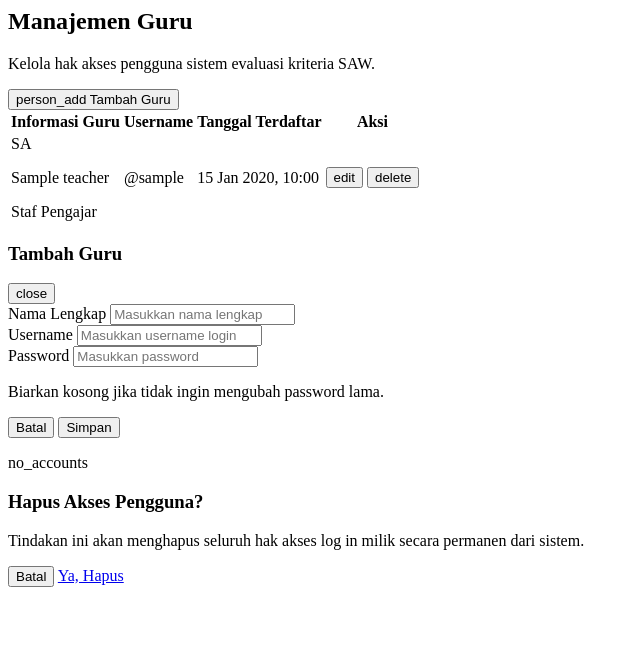
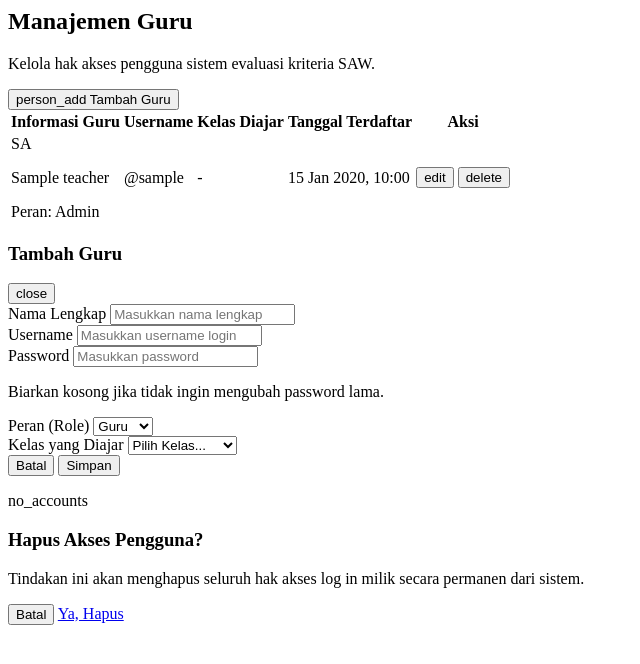
Before and after one commit to Airmax21/SAW-CI3, a CodeIgniter app: the page made by application/views/pages/teacher/index.php in a window 1280 px wide. Shown: the top 664 px of the page, without its empty margins (0-640 px from the left). Run offline with CodeIgniter, Linux system fonts and the light colour scheme; the template is opened without the code that fills it: most values are stand-ins (such as "Sample title", 1, 10 or a date in 2020).

Commit message:
feat: add roles in  users

```diff
--- a/application/controllers/Auth.php
+++ b/application/controllers/Auth.php
@@ -50,7 +50,9 @@ class Auth extends CI_Controller
                 'is_logged_in' => TRUE,
                 'teacher_id'   => $teacher->id,
                 'teacher_name' => $teacher->name,
-                'username'     => $teacher->username
+                'username'     => $teacher->username,
+                'role'         => $teacher->role,
+                'class_id'     => $teacher->class_id
             );
             $this->session->set_userdata($session_data);
 
--- a/application/core/MY_Controller.php
+++ b/application/core/MY_Controller.php
@@ -13,7 +13,7 @@ class MY_Controller extends CI_Controller
         $this->load->helper('url');
 
         // Logic Filter Jalur Autentikasi (Pengganti Filter Auth CI4)
-        if ($this->session->userdata('is_logged_in') !== TRUE) {
+        if (!is_cli() && $this->session->userdata('is_logged_in') !== TRUE) {
             // Jika belum login, tendang balik ke halaman login
             redirect('auth/login');
         }
--- a/application/views/pages/ranking/index.php
+++ b/application/views/pages/ranking/index.php
@@ -40,7 +40,7 @@
         </form>
 
         <!-- Tombol Aksi Ekspor & Cetak (Mengarahkan ke rute endpoint controller Ranking CI3) -->
-        <a href="<?= base_url('ranking/exportPdf?class_id=' . $selected_class_id . '&period=' . $selected_period) ?>"
+        <a href="<?= site_url('ranking/exportPdf?class_id=' . $selected_class_id . '&period=' . $selected_period) ?>"
             class="px-4 py-2 rounded-full bg-surface-container-high text-secondary font-bold hover:bg-secondary-container hover:scale-105 transition-all ease-out duration-300 flex items-center gap-1.5 text-xs shrink-0 decoration-none">
             <span class="material-symbols-outlined text-sm">download</span> Ekspor PDF
         </a>
--- a/application/views/pages/teacher/index.php
+++ b/application/views/pages/teacher/index.php
@@ -17,6 +17,7 @@
                 <tr class="bg-surface-container-low/50">
                     <th class="p-8 text-[10px] font-black uppercase text-outline tracking-[0.2em] border-b border-outline-variant">Informasi Guru</th>
                     <th class="p-8 text-[10px] font-black uppercase text-outline tracking-[0.2em] border-b border-outline-variant">Username</th>
+                    <th class="p-8 text-[10px] font-black uppercase text-outline tracking-[0.2em] border-b border-outline-variant">Kelas Diajar</th>
                     <th class="p-8 text-[10px] font-black uppercase text-outline tracking-[0.2em] border-b border-outline-variant">Tanggal Terdaftar</th>
                     <th class="p-8 text-[10px] font-black uppercase text-outline tracking-[0.2em] border-b border-outline-variant text-right">Aksi</th>
                 </tr>
@@ -36,20 +37,24 @@
                                 <div>
                                     <p class="font-bold text-on-background text-lg leading-tight"><?= html_escape($t->name) ?></p>
                                     <p class="text-[10px] font-black text-outline uppercase tracking-wider mt-1">
-                                        <?= $active_teacher_id === (int)$t->id ? 'Akun Anda Saat Ini' : 'Staf Pengajar' ?>
+                                        Peran: <span class="text-primary font-bold"><?= $t->role === 'admin' ? 'Admin' : 'Guru' ?></span>
+                                        <?= $active_teacher_id === (int)$t->id ? ' • (Akun Anda)' : '' ?>
                                     </p>
                                 </div>
                             </div>
                         </td>
                         <td class="p-6 font-bold text-on-surface-variant text-sm">@<?= html_escape($t->username) ?></td>
+                        <td class="p-6 font-bold text-on-surface-variant text-sm">
+                            <?= $t->role === 'admin' ? '<span class="text-outline font-normal">-</span>' : ($t->class_name ? html_escape($t->class_name) : '<span class="text-red-500 font-normal">Belum ditentukan</span>') ?>
+                        </td>
                         <td class="p-6 text-outline font-medium text-sm"><?= date('d M Y, H:i', strtotime($t->created_at)) ?></td>
                         <td class="p-6 text-right">
                             <div class="flex items-center justify-end gap-2">
-                                <button onclick="openEditModal(<?= $t->id ?>, '<?= html_escape($t->name) ?>', '<?= html_escape($t->username) ?>')" class="text-tertiary hover:bg-tertiary-fixed p-2.5 rounded-full transition-colors" title="Edit Data">
+                                <button onclick="openEditModal(<?= $t->id ?>, '<?= html_escape(addslashes($t->name)) ?>', '<?= html_escape(addslashes($t->username)) ?>', '<?= $t->role ?>', '<?= $t->class_id ?>')" class="text-tertiary hover:bg-tertiary-fixed p-2.5 rounded-full transition-colors" title="Edit Data">
                                     <span class="material-symbols-outlined text-xl">edit</span>
                                 </button>
                                 <?php if ($active_teacher_id !== (int)$t->id): ?>
-                                    <button onclick="openDeleteModal(<?= $t->id ?>, '<?= html_escape($t->name) ?>')" class="text-red-500 hover:bg-red-50 p-2.5 rounded-full transition-colors" title="Hapus Akses">
+                                    <button onclick="openDeleteModal(<?= $t->id ?>, '<?= html_escape(addslashes($t->name)) ?>')" class="text-red-500 hover:bg-red-50 p-2.5 rounded-full transition-colors" title="Hapus Akses">
                                         <span class="material-symbols-outlined text-xl">delete</span>
                                     </button>
                                 <?php endif; ?>
@@ -89,6 +94,26 @@
                 <input type="password" name="password" id="formPassword" placeholder="Masukkan password"
                     class="w-full px-5 py-3.5 bg-surface-container-low border-2 border-transparent rounded-2xl font-bold text-sm text-on-surface focus:border-primary-fixed focus:bg-white transition-all outline-none">
                 <p id="passwordHelp" class="text-[10px] text-outline font-medium pl-2 hidden">Biarkan kosong jika tidak ingin mengubah password lama.</p>
+            </div>
+
+            <div class="space-y-1.5">
+                <label class="text-xs font-black uppercase tracking-widest text-on-surface-variant pl-2">Peran (Role)</label>
+                <select name="role" id="formRole" required onchange="toggleFormClass()"
+                    class="w-full px-5 py-3.5 bg-surface-container-low border-2 border-transparent rounded-2xl font-bold text-sm text-on-surface focus:border-primary-fixed focus:bg-white transition-all outline-none">
+                    <option value="guru">Guru</option>
+                    <option value="admin">Admin</option>
+                </select>
+            </div>
+
+            <div class="space-y-1.5" id="classSelectContainer">
+                <label class="text-xs font-black uppercase tracking-widest text-on-surface-variant pl-2">Kelas yang Diajar</label>
+                <select name="class_id" id="formClassId"
+                    class="w-full px-5 py-3.5 bg-surface-container-low border-2 border-transparent rounded-2xl font-bold text-sm text-on-surface focus:border-primary-fixed focus:bg-white transition-all outline-none">
+                    <option value="">Pilih Kelas...</option>
+                    <?php foreach ($classes as $c): ?>
+                        <option value="<?= $c->id ?>"><?= html_escape($c->class_name) ?></option>
+                    <?php endforeach; ?>
+                </select>
             </div>
 
             <div class="flex justify-end gap-3 pt-4">
@@ -139,21 +164,41 @@
         form.action = "<?= base_url('teacher/store') ?>";
         formName.value = "";
         formUsername.value = "";
+        document.getElementById('formRole').value = "guru";
+        document.getElementById('formClassId').value = "";
         formPassword.value = "";
         formPassword.required = true;
         passwordHelp.classList.add('hidden');
+        toggleFormClass();
         modal.classList.remove('hidden');
     }
 
-    function openEditModal(id, name, username) {
+    function openEditModal(id, name, username, role, class_id) {
         modalTitle.textContent = "Edit Data Guru";
         form.action = "<?= base_url('teacher/update') ?>/" + id;
         formName.value = name;
         formUsername.value = username;
+        document.getElementById('formRole').value = role;
+        document.getElementById('formClassId').value = class_id || "";
         formPassword.value = "";
         formPassword.required = false;
         passwordHelp.classList.remove('hidden');
+        toggleFormClass();
         modal.classList.remove('hidden');
+    }
+
+    function toggleFormClass() {
+        const role = document.getElementById('formRole').value;
+        const container = document.getElementById('classSelectContainer');
+        const classSelect = document.getElementById('formClassId');
+        if (role === 'admin') {
+            container.classList.add('hidden');
+            classSelect.required = false;
+            classSelect.value = "";
+        } else {
+            container.classList.remove('hidden');
+            classSelect.required = true;
+        }
     }
 
     function closeModal() {
```
Also changed, not shown: application/controllers/Teacher.php (+62 -3 lines), application/models/M_teacher.php (+9 -2 lines), application/views/components/sidebar.php (+5 -2 lines), application/database/database.base.db.
